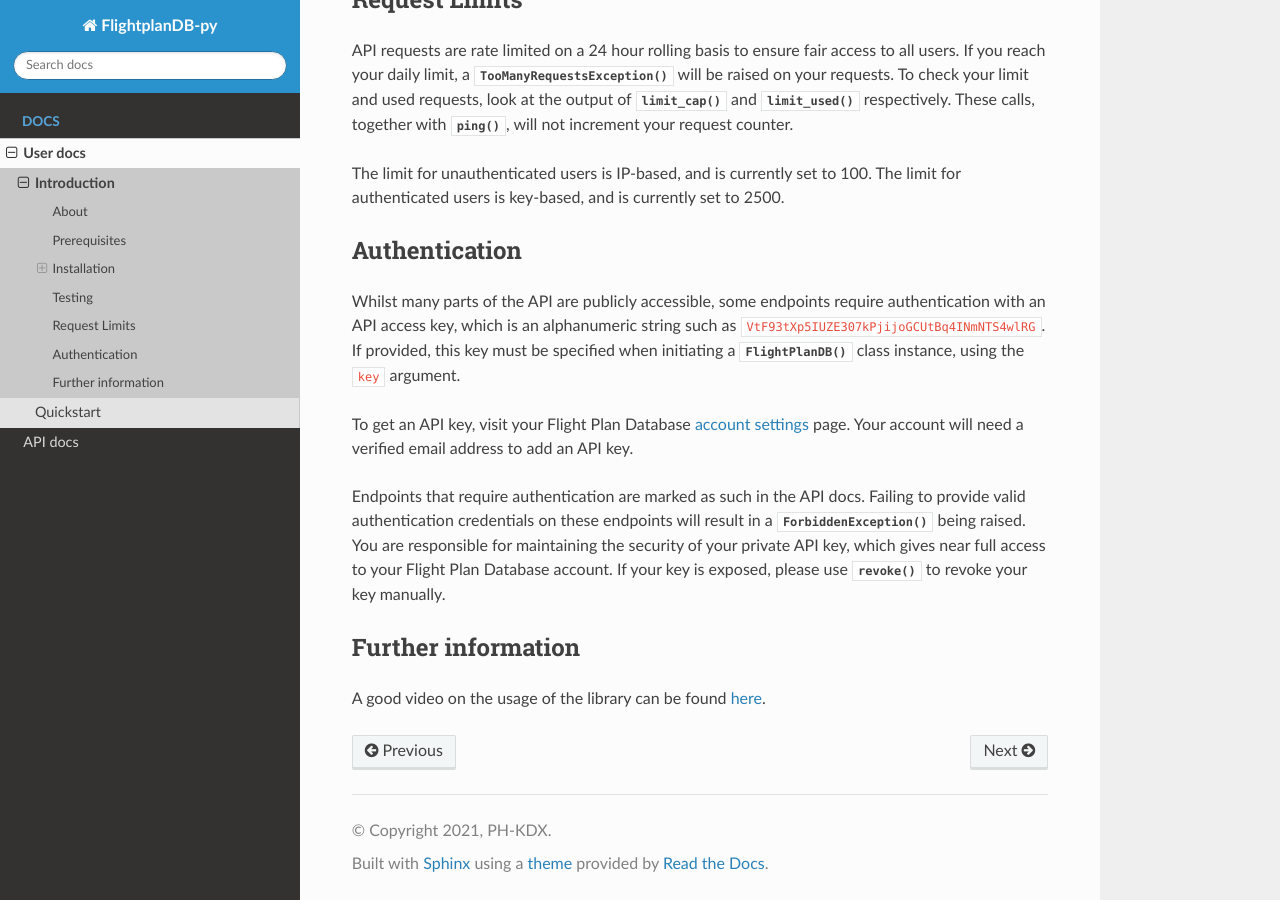
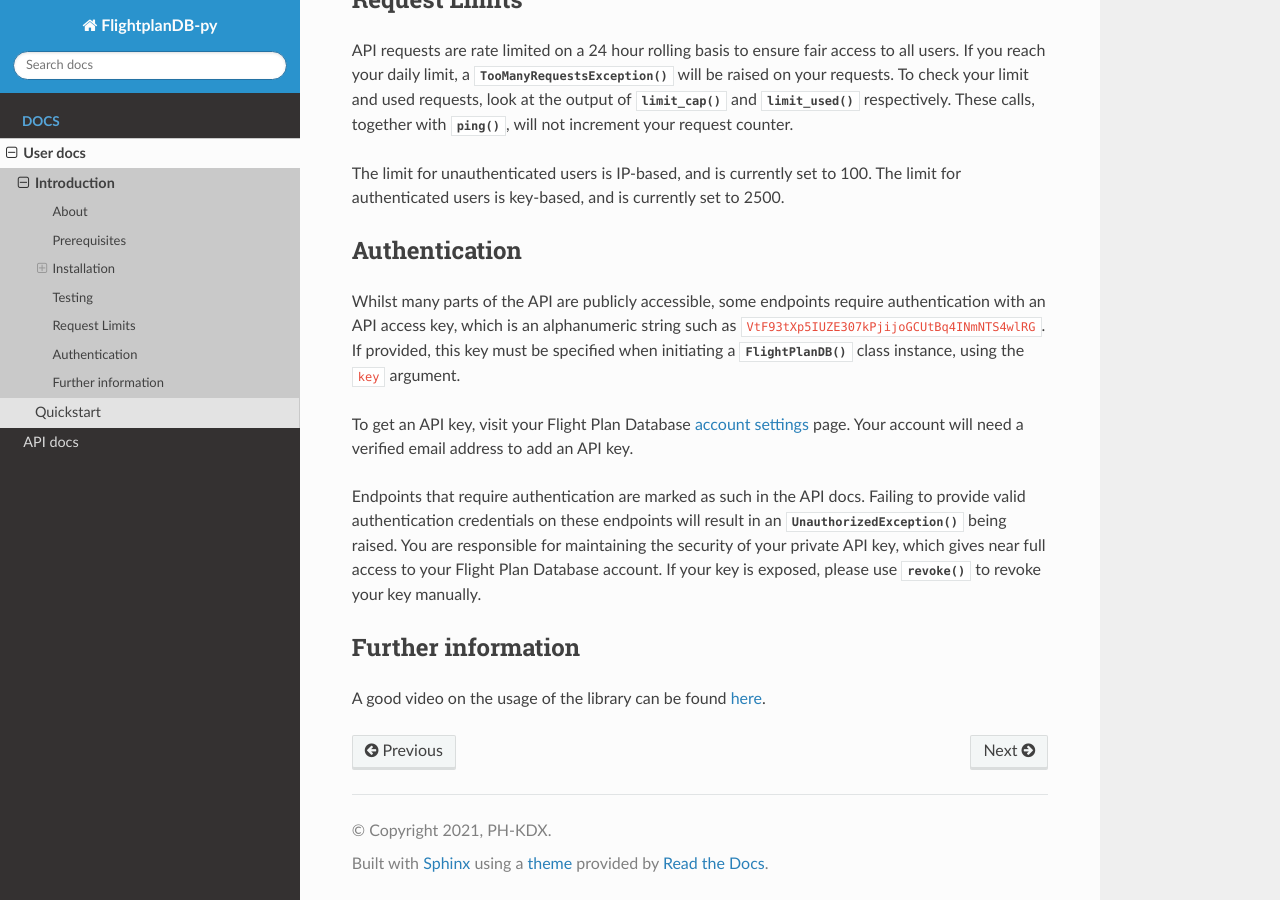
Before and after one commit to PH-KDX/flightplandb-py, a Sphinx documentation site: the page built from docs/source/user/introduction.rst, in a window 1280 px wide and 900 px high, scrolled down 1501 px. Built offline with Sphinx 7.4.7 and the Read the Docs theme 2.0.0, drawn with Linux system fonts in a browser that asks for light colours.

Commit message:
updated cycle docs in plan

```diff
--- a/docs/source/user/introduction.rst
+++ b/docs/source/user/introduction.rst
@@ -97,8 +97,8 @@ To get an API key, visit your Flight Plan Database
 Your account will need a verified email address to add an API key.
 
 Endpoints that require authentication are marked as such in the API docs. Failing to
-provide valid authentication credentials on these endpoints will result in a
-:class:`~flightplandb.exceptions.ForbiddenException()` being raised. You are responsible
+provide valid authentication credentials on these endpoints will result in an
+:class:`~flightplandb.exceptions.UnauthorizedException()` being raised. You are responsible
 for maintaining the security of your private API key, which gives near full access to
 your Flight Plan Database account. If your key is exposed, please use
 :meth:`~flightplandb.FlightPlanDB.revoke()` to revoke your key manually.
```
Also changed, not shown: 1 other file.
